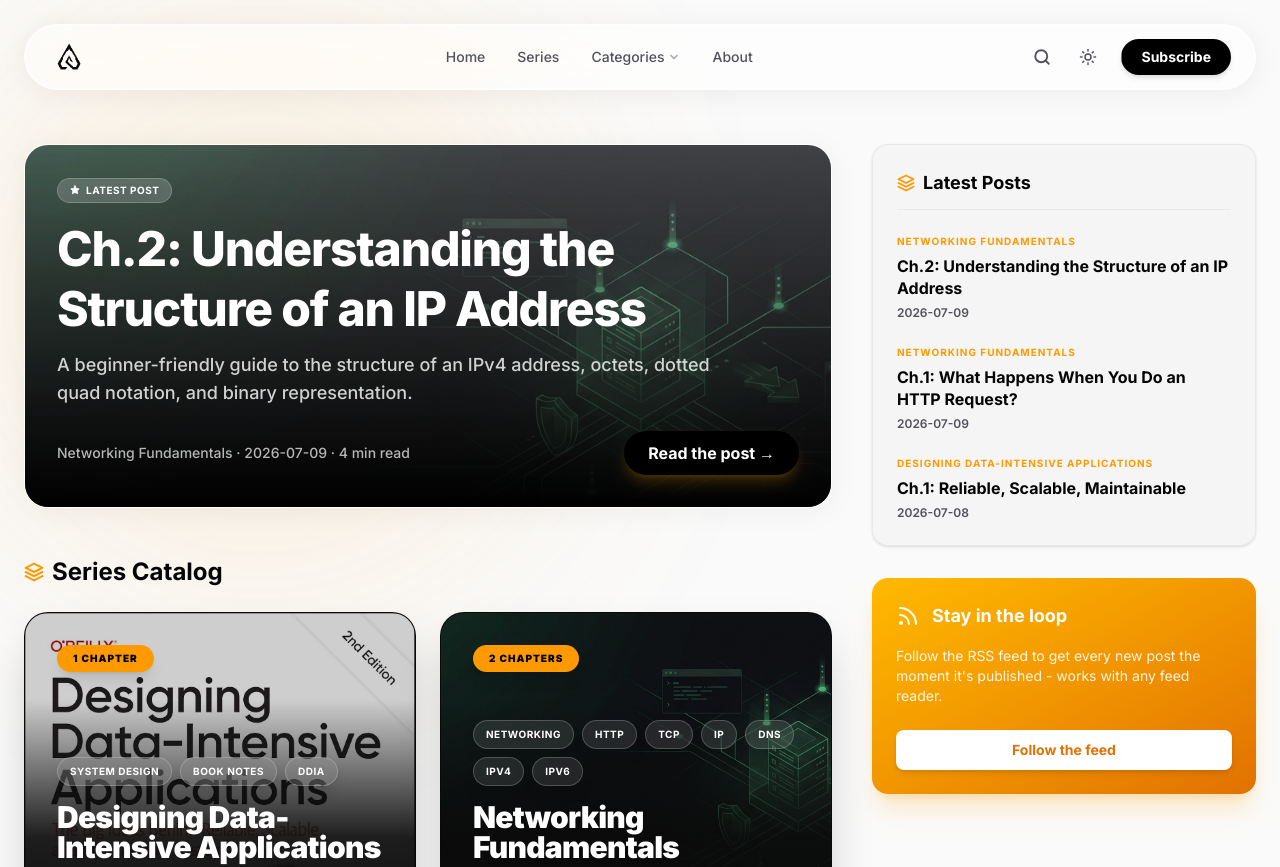
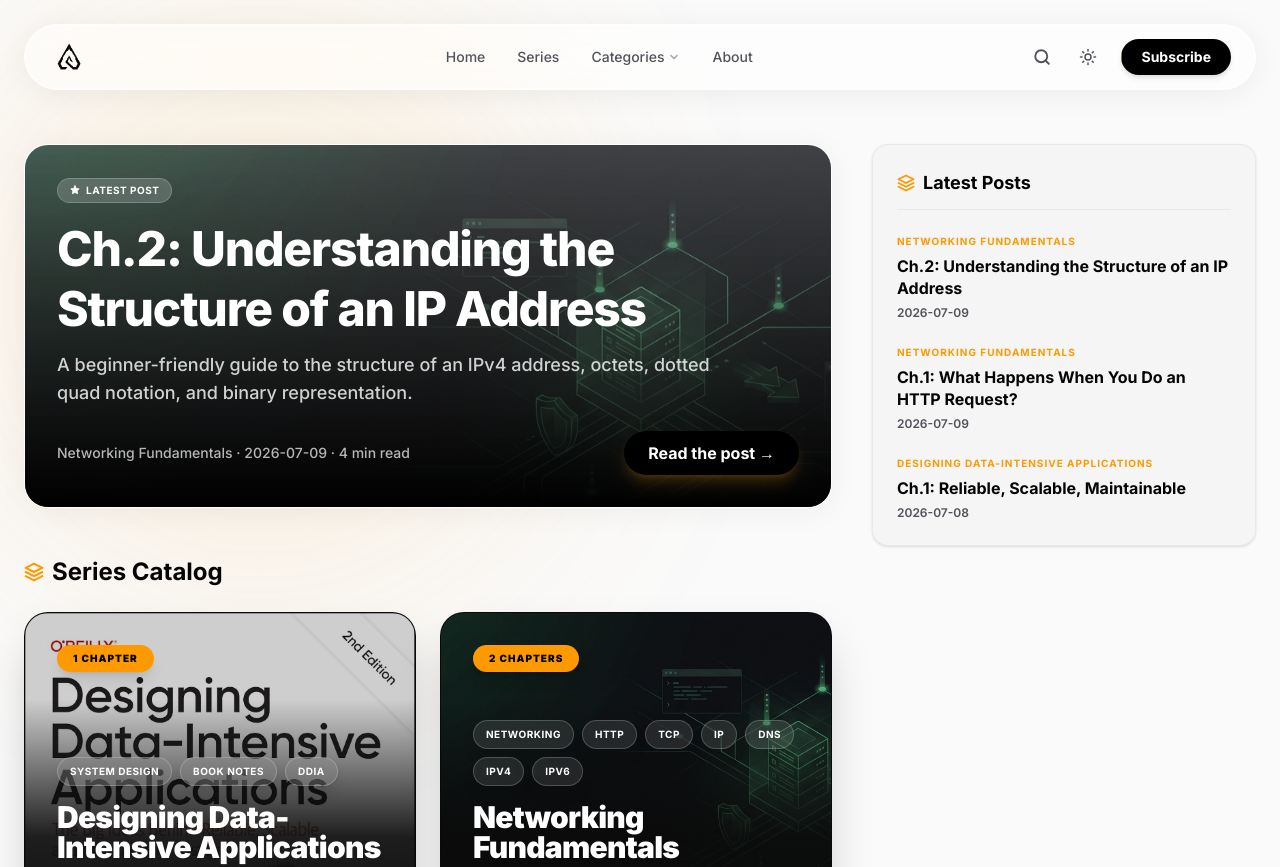
Before and after one commit to ayuslharora/blog-ayuslh, a Next.js app: page / in a window 1280 px wide. Shown: the top 867 px of the page. Built offline with nearby package versions, Linux system fonts and the light colour scheme.

Commit message:
chore(ui): remove RSS feed CTA from homepage

```diff
--- a/src/app/page.tsx
+++ b/src/app/page.tsx
@@ -162,22 +162,6 @@ export default function Home() {
             </div>
           </div>
 
-          {/* Follow via RSS */}
-          <div className="rounded-2xl bg-gradient-to-br from-amber-400 to-amber-600 p-6 text-white shadow-xl shadow-amber-500/20">
-            <div className="flex items-center gap-3 mb-4">
-              <svg width="24" height="24" viewBox="0 0 24 24" fill="none" stroke="currentColor" strokeWidth="2" strokeLinecap="round" strokeLinejoin="round"><path d="M4 11a9 9 0 0 1 9 9"></path><path d="M4 4a16 16 0 0 1 16 16"></path><circle cx="5" cy="19" r="1"></circle></svg>
-              <h3 className="font-bold text-lg">Stay in the loop</h3>
-            </div>
-            <p className="text-sm text-white/90 mb-6">
-              Follow the RSS feed to get every new post the moment it's published - works with any feed reader.
-            </p>
-            <a
-              href="/feed.xml"
-              className="block text-center bg-white text-amber-600 px-4 py-2.5 rounded-lg text-sm font-bold shadow-md hover:bg-zinc-50 transition-colors"
-            >
-              Follow the feed
-            </a>
-          </div>
         </div>
       </div>
     </div>
```
